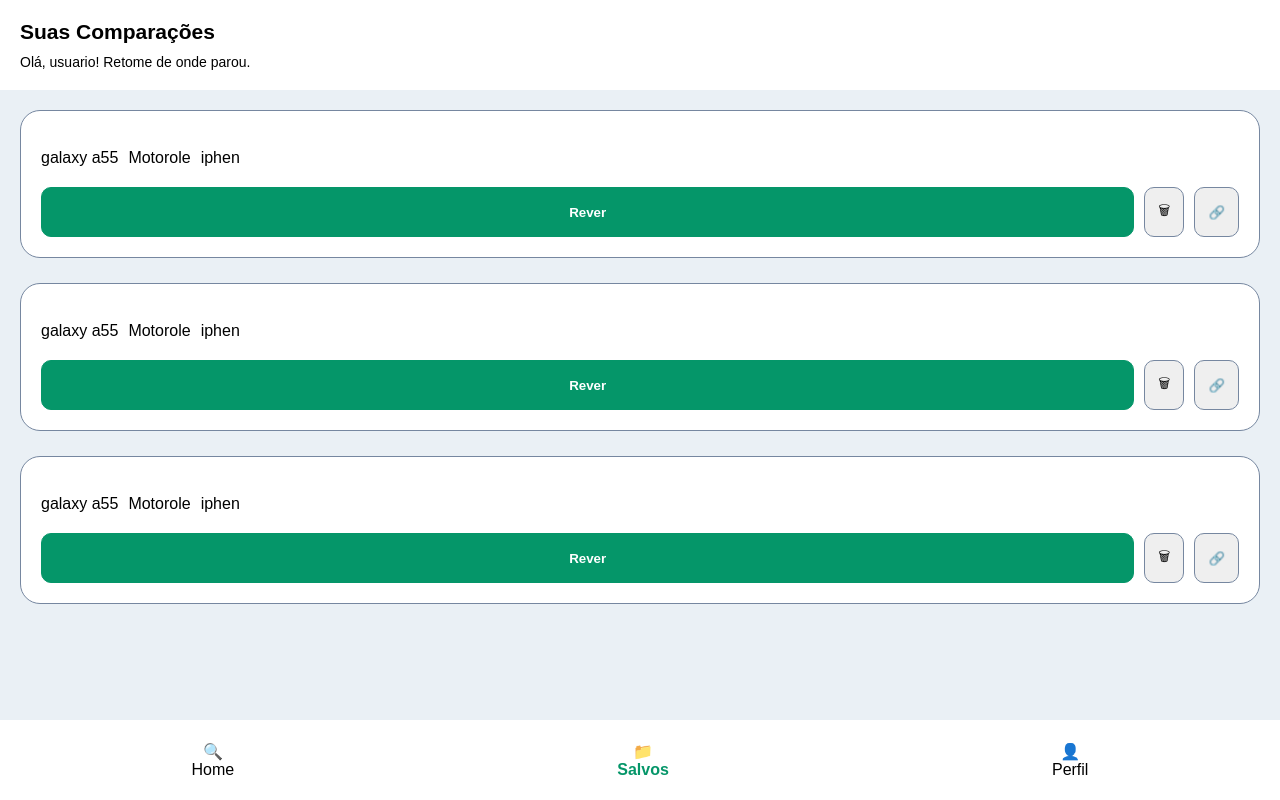
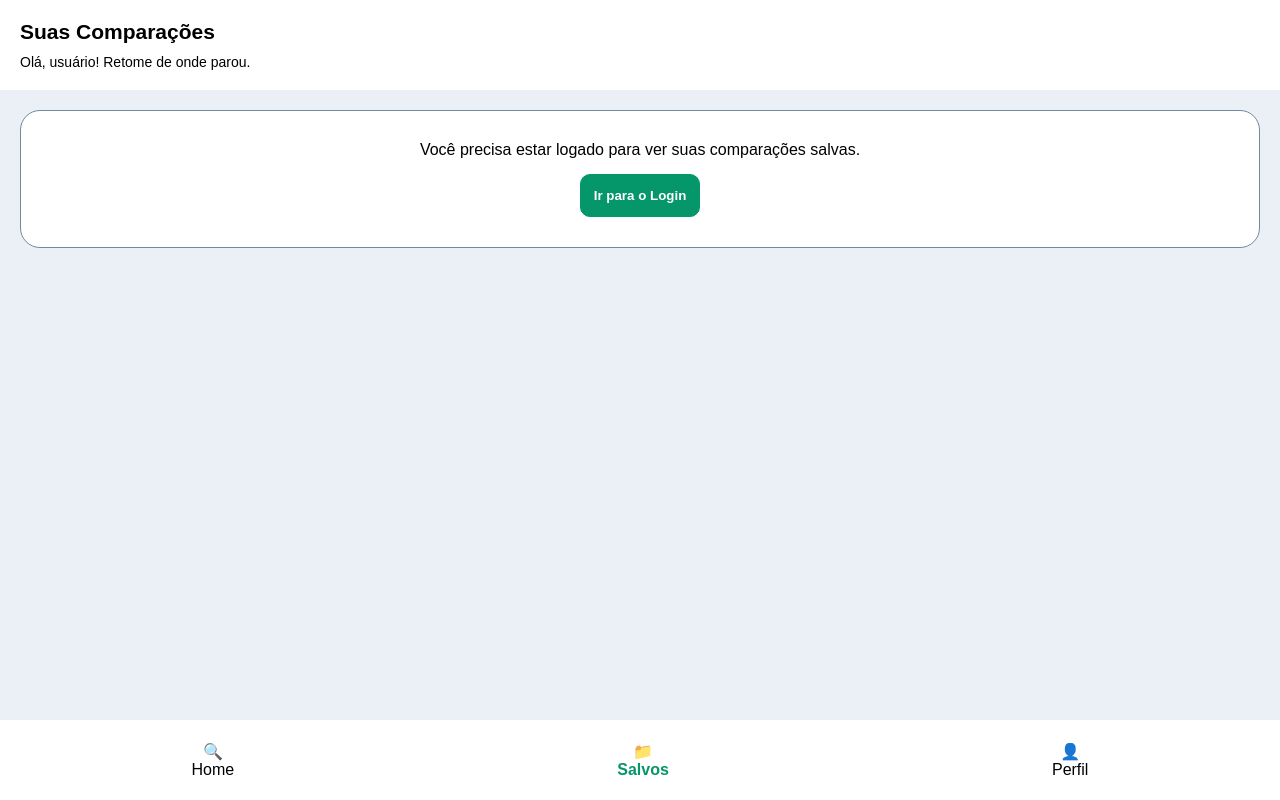
Before and after one commit to DiogoSouza268/TechFacil, an Angular app: page /salvos in a window 1280 px wide. Built offline with nearby package versions, Linux system fonts and the light colour scheme.

Commit message:
feat: implementa lógica para gerenciamento de comparações salvas e exibição condicional no componente Salvos

```diff
--- a/src/app/pages/salvos/salvos.css
+++ b/src/app/pages/salvos/salvos.css
@@ -1,11 +1,11 @@
-:host{
+:host {
     display: flex;
     flex-direction: column;
     min-height: 100vh;
     background-color: var(--fundo-cor);
 }
 
-header{
+header {
     background-color: white;
     display: flex;
     flex-direction: column;
@@ -14,7 +14,7 @@
     font-size: 14px;
 }
 
-main{
+main {
     margin: 20px 20px 0px 20px;
     border-radius: 20px;
     display: flex;
@@ -23,7 +23,7 @@
     flex: 1;
 }
 
-.celularSalvo{
+.celularSalvo {
     background-color: white;
     display: flex;
     flex-direction: column;
@@ -34,17 +34,33 @@
     margin-bottom: 20px;
 }
 
-.celularesInfos{
+.celularesInfos {
+    display: flex;
+    gap: 10px;
+    overflow-x: auto;
+}
+
+.celularSalvoImg {
+    display: flex;
+    flex-direction: column;
+    align-items: center;
+    text-align: center;
+    gap: 5px;
+    flex: 1;
+}
+
+.celularSalvoImg img {
+    width: 50px;
+    height: 50px;
+    object-fit: contain;
+}
+
+.celularBotoes {
     display: flex;
     gap: 10px;
 }
 
-.celularBotoes{
-    display: flex;
-    gap: 10px;
-}
-
-.rever{
+.rever {
     flex: 1;
     padding: 13px;
     border-radius: 10px;
@@ -52,13 +68,25 @@
     color: white;
     background-color: var(--verde-primario);
     font-weight: bolder;
+    cursor: pointer;
 }
 
-button{
+button {
     padding: 13px;
     border-radius: 10px;
     border: 1px solid var(--cor-borda-inputs);
+    background-color: white;
+    cursor: pointer;
+}
 
-
-
+.estado-vazio {
+    background-color: white;
+    padding: 30px;
+    border-radius: 20px;
+    text-align: center;
+    border: 1px solid var(--cor-borda-inputs);
+    display: flex;
+    flex-direction: column;
+    align-items: center;
+    gap: 15px;
 }
--- a/src/app/pages/salvos/salvos.html
+++ b/src/app/pages/salvos/salvos.html
@@ -1,92 +1,42 @@
 <header>
     <h2>Suas Comparações</h2>
-    <p>Olá, usuario! Retome de onde parou.</p>
+    <p>Olá, {{ usuarioLogado?.nome || 'usuário' }}! Retome de onde parou.</p>
 </header>
 
 <main>
 
-    <div class="celularSalvo">
+    <!-- Caso 1: Usuário NÃO está logado -->
+    <div *ngIf="!usuarioLogado" class="estado-vazio">
+        <p>Você precisa estar logado para ver suas comparações salvas.</p>
+        <button class="rever" routerLink="/login">Ir para o Login</button>
+    </div>
 
-        <div class="celularesInfos">
+    <!-- Caso 2: Usuário está logado mas NÃO tem salva nenhuma comparação -->
+    <div *ngIf="usuarioLogado && listaComparacoes.length === 0" class="estado-vazio">
+        <p>Você ainda não possui comparações salvas.</p>
+        <button class="rever" routerLink="/home">Criar uma Comparação</button>
+    </div>
 
-            <div class="celularSalvoImg">
-                <img src="" alt="">
-                <p>galaxy a55</p>
+    <!-- Caso 3: Lista com as comparações salvas -->
+    <div *ngIf="usuarioLogado && listaComparacoes.length > 0">
+
+        <div class="celularSalvo" *ngFor="let item of listaComparacoes">
+
+            <div class="celularesInfos">
+                <div class="celularSalvoImg" *ngFor="let celular of item.celulares">
+                    <img [src]="celular.imagem || 'assets/placeholder.png'" [alt]="celular.nome">
+                    <p>{{ celular.nome }}</p>
+                </div>
             </div>
 
-            <div class="celularSalvoImg">
-                <img src="" alt="">
-                <p>Motorole</p>
-            </div>
-
-            <div class="celularSalvoImg">
-                <img src="" alt="">
-                <p>iphen</p>
+            <div class="celularBotoes">
+                <button class="rever" (click)="rever(item)">Rever</button>
+                <button (click)="excluir(item.id)" title="Excluir">&#x1F5D1;</button>
+                <button (click)="compartilhar(item)" title="Compartilhar">&#x1F517;</button>
             </div>
 
         </div>
 
-        <div class="celularBotoes">
-            <button class="rever">Rever</button>
-            <button>&#x1F5D1;</button>
-            <button>&#x1F517;</button>
-        </div>
-    </div>
-
-    <div class="celularSalvo">
-
-        <div class="celularesInfos">
-
-            <div class="celularSalvoImg">
-                <img src="" alt="">
-                <p>galaxy a55</p>
-            </div>
-
-            <div class="celularSalvoImg">
-                <img src="" alt="">
-                <p>Motorole</p>
-            </div>
-
-            <div class="celularSalvoImg">
-                <img src="" alt="">
-                <p>iphen</p>
-            </div>
-
-        </div>
-
-        <div class="celularBotoes">
-            <button class="rever">Rever</button>
-            <button>&#x1F5D1;</button>
-            <button>&#x1F517;</button>
-        </div>
-    </div>
-
-     <div class="celularSalvo">
-
-        <div class="celularesInfos">
-
-            <div class="celularSalvoImg">
-                <img src="" alt="">
-                <p>galaxy a55</p>
-            </div>
-
-            <div class="celularSalvoImg">
-                <img src="" alt="">
-                <p>Motorole</p>
-            </div>
-
-            <div class="celularSalvoImg">
-                <img src="" alt="">
-                <p>iphen</p>
-            </div>
-
-        </div>
-
-        <div class="celularBotoes">
-            <button class="rever">Rever</button>
-            <button>&#x1F5D1;</button>
-            <button>&#x1F517;</button>
-        </div>
     </div>
 
 </main>
--- a/src/app/pages/salvos/salvos.ts
+++ b/src/app/pages/salvos/salvos.ts
@@ -1,12 +1,52 @@
-import { Component } from '@angular/core';
+import { Component, OnInit } from '@angular/core';
+import { CommonModule } from '@angular/common';
+import { Router, RouterLink } from '@angular/router';
+import { Comparacoes, Comparacao } from '../../services/comparacoes';
 import { Menu } from '../../componentes/menu/menu';
+
+// SE O MENU FOR UM COMPONENTE SEPARADO:
+// Certifique-se de importar o seu componente Menu e adicioná-lo no 'imports' abaixo.
+// import { Menu } from '../../componentes/menu/menu';
 
 @Component({
   selector: 'app-salvos',
-  imports: [Menu],
+  standalone: true,
+  imports: [CommonModule, RouterLink /*, Menu */, Menu],
   templateUrl: './salvos.html',
-  styleUrl: './salvos.css',
+  styleUrl: './salvos.css'
 })
-export class Salvos {
+export class Salvos implements OnInit {
+  usuarioLogado: any = null;
+  listaComparacoes: Comparacao[] = [];
 
+  constructor(
+    private comparacoesService: Comparacoes,
+    private router: Router
+  ) {}
+
+  ngOnInit(): void {
+    this.carregarDados();
+  }
+
+  carregarDados(): void {
+    this.usuarioLogado = this.comparacoesService.getUsuarioLogado();
+    if (this.usuarioLogado) {
+      this.listaComparacoes = this.comparacoesService.getComparacoes();
+    }
+  }
+
+  rever(comparacao: Comparacao): void {
+    this.router.navigate(['/home'], { state: { comparacao } });
+  }
+
+  excluir(id: number): void {
+    this.comparacoesService.removerComparacao(id);
+    this.carregarDados();
+  }
+
+  compartilhar(comparacao: Comparacao): void {
+    const nomes = comparacao.celulares.map(c => c.nome).join(' vs ');
+    navigator.clipboard.writeText(`Confira esta comparação: ${nomes}`);
+    alert('Link copiado para a área de transferência!');
+  }
 }
--- /dev/null
+++ b/src/app/services/comparacoes.ts
@@ -0,0 +1,57 @@
+import { Injectable } from '@angular/core';
+
+export interface Celular {
+  nome: string;
+  imagem?: string;
+}
+
+export interface Comparacao {
+  id: number;
+  celulares: Celular[];
+}
+
+@Injectable({
+  providedIn: 'root'
+})
+export class Comparacoes {
+
+  // Retorna os dados do usuário logado no localStorage
+  getUsuarioLogado() {
+    const userStr = localStorage.getItem('usuario_logado');
+    return userStr ? JSON.parse(userStr) : null;
+  }
+
+  // Busca as comparações vinculadas ao ID do usuário atual
+  getComparacoes(): Comparacao[] {
+    const usuario = this.getUsuarioLogado();
+    if (!usuario) return [];
+
+    const salvos = localStorage.getItem(`salvos_${usuario.id}`);
+    return salvos ? JSON.parse(salvos) : [];
+  }
+
+  // Adiciona uma nova comparação à lista
+  salvarComparacao(celulares: Celular[]): void {
+    const usuario = this.getUsuarioLogado();
+    if (!usuario) return;
+
+    const comparacoes = this.getComparacoes();
+    const novaComparacao: Comparacao = {
+      id: Date.now(),
+      celulares
+    };
+
+    comparacoes.push(novaComparacao);
+    localStorage.setItem(`salvos_${usuario.id}`, JSON.stringify(comparacoes));
+  }
+
+  // Remove uma comparação por ID
+  removerComparacao(id: number): void {
+    const usuario = this.getUsuarioLogado();
+    if (!usuario) return;
+
+    let comparacoes = this.getComparacoes();
+    comparacoes = comparacoes.filter(c => c.id !== id);
+    localStorage.setItem(`salvos_${usuario.id}`, JSON.stringify(comparacoes));
+  }
+}
```
Also changed, not shown: 1 other file (tests, documents, lock files or other folders).
